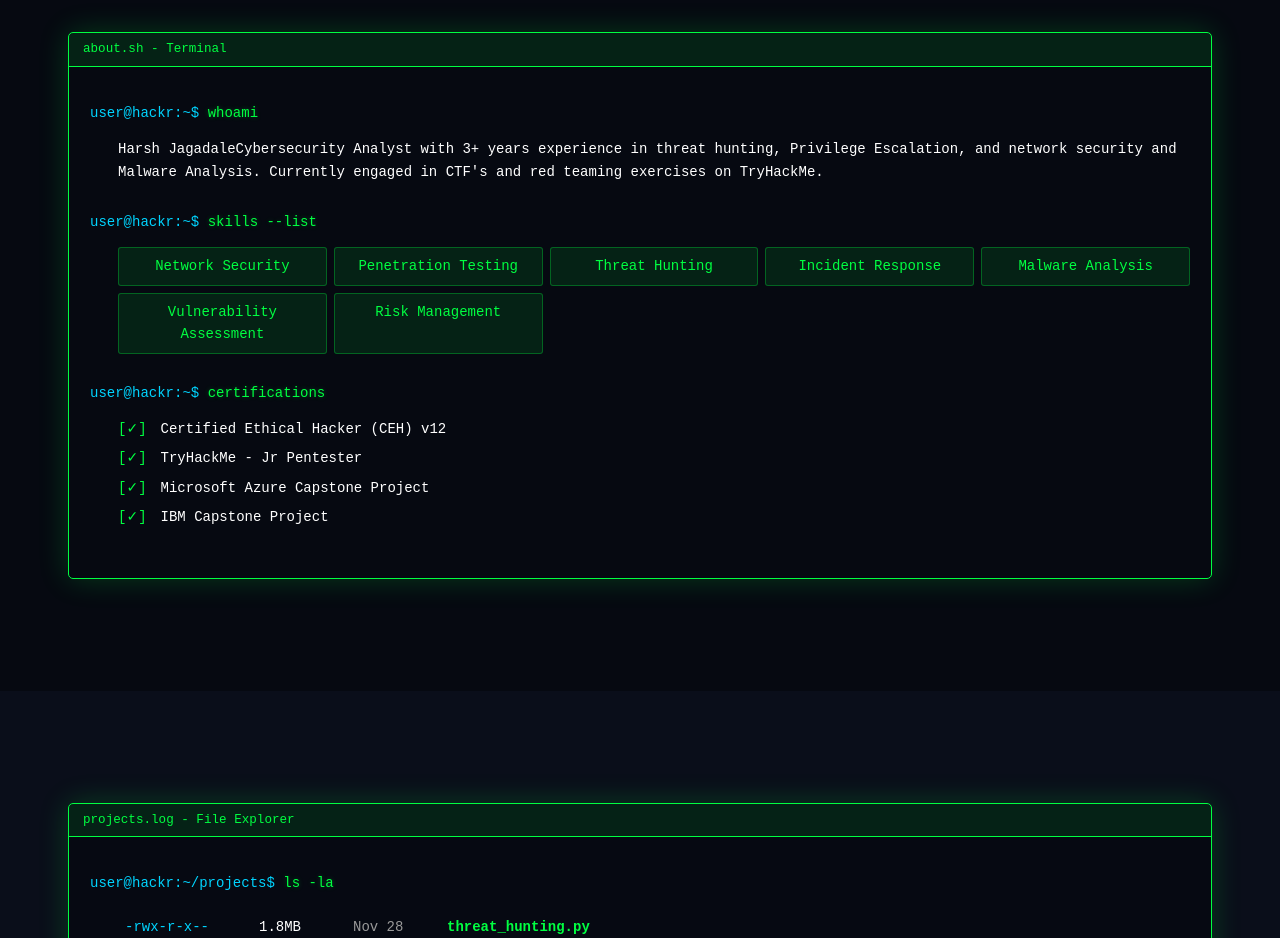
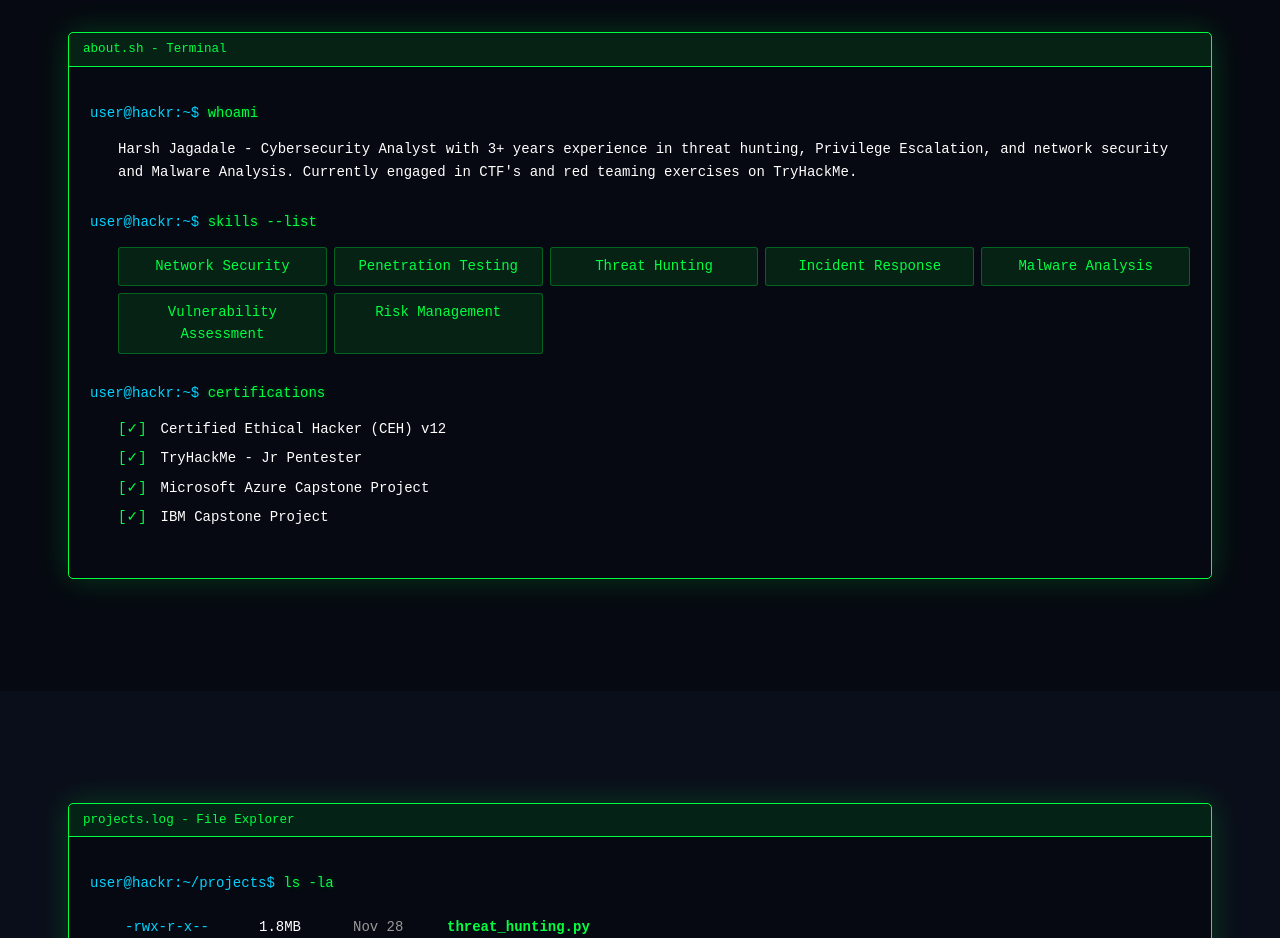
Before and after one commit to z3roTrac3/Z3roTrace-Portfolio, a plain HTML site: page index.html in a window 1280 px wide. Shown: the part 880-1818 px from the top of the page. Drawn offline with nearby package versions, Linux system fonts and the light colour scheme.

Commit message:
index.html

```diff
--- a/index.html
+++ b/index.html
@@ -93,7 +93,7 @@
                             <span class="command">whoami</span>
                         </div>
                         <div class="output">
-                            Harsh JagadaleCybersecurity Analyst with 3+ years experience in threat hunting,
+                            Harsh Jagadale - Cybersecurity Analyst with 3+ years experience in threat hunting,
                             Privilege Escalation, and network security and Malware Analysis. Currently engaged in CTF's and red teaming exercises on TryHackMe.
                         </div>
 
```
